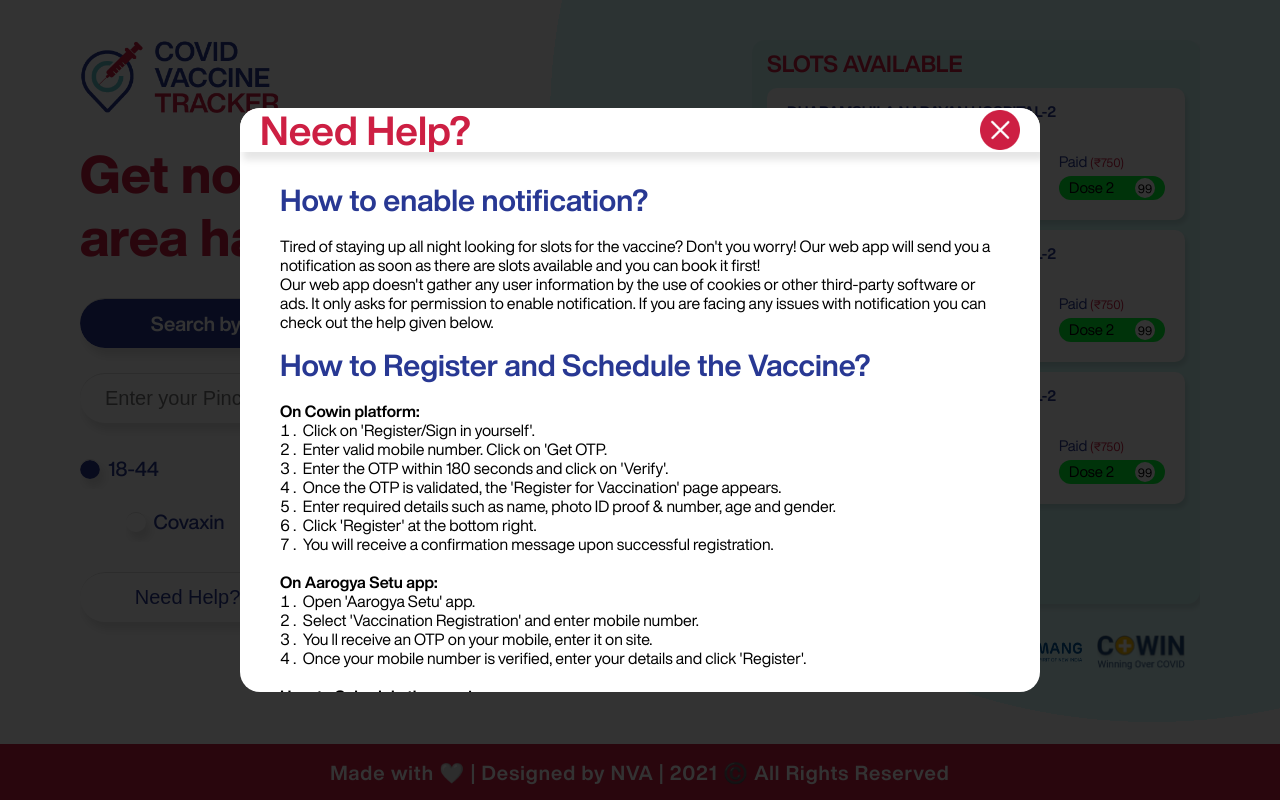
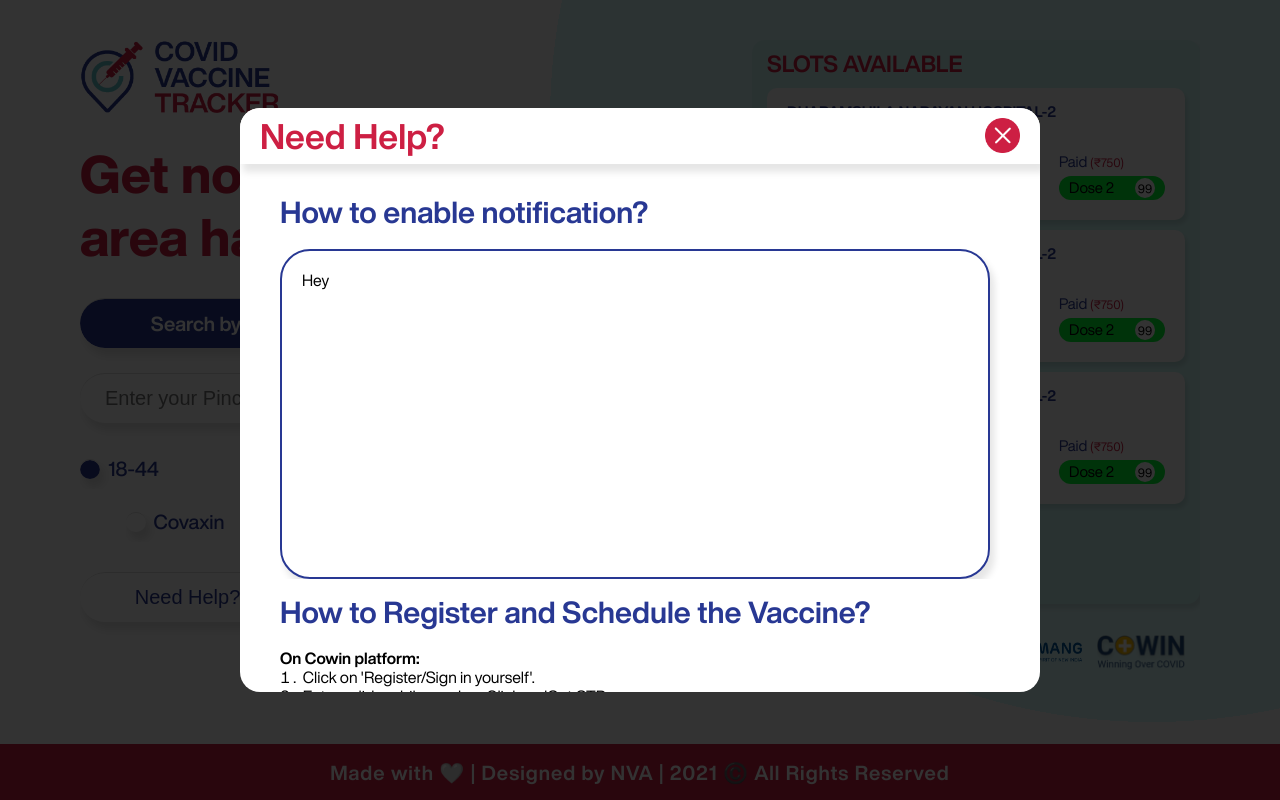
Before and after one commit to NVA-21/vaccine_tracker, a React (Create React App) app: page / in a window 1280 px wide. Both pictures are taken after a click on the button "Need Help?". Built offline with nearby package versions, Linux system fonts and the light colour scheme.

Commit message:
Modal changes

```diff
--- a/src/Components/Checkbox/Checkbox.css
+++ b/src/Components/Checkbox/Checkbox.css
@@ -12,6 +12,7 @@
   border-radius: 50%;
   box-shadow: var(--input-boxShadow);
   border-top: var(--border-top);
+  overflow: hidden;
 }
 
 .check-color input {
@@ -39,7 +40,7 @@
 
 .change-color::before {
   position: absolute;
-	content: '';
+  content: "";
   height: 20px;
   width: 20px;
   border-radius: 50%;
--- a/src/Components/Modal/HelpModal.css
+++ b/src/Components/Modal/HelpModal.css
@@ -9,6 +9,22 @@
   justify-content: center;
   font-size: 16px;
   color: var(--primary-color);
+}
+
+.helpModal-head .notif-help {
+  height: 330px;
+  width: 710px;
+  border: 2px solid var(--primary-color);
+  border-radius: 30px;
+  padding: 20px;
+  box-shadow: var(--input-boxShadow);
+}
+
+.helpModal-head .api-link {
+  display: flex;
+  justify-content: center;
+  font-size: 16px;
+  margin-top: 15px;
 }
 
 @media (max-width: 768px) {
@@ -25,4 +41,13 @@
   .helpModal-head ol {
     text-align: left;
   }
+
+  .helpModal-head .notif-help {
+    height: 330px;
+    width: 270px;
+    border: 2px solid var(--primary-color);
+    border-radius: 30px;
+    padding: 20px;
+    box-shadow: var(--input-boxShadow);
+  }
 }
--- a/src/Components/Modal/HelpModal.js
+++ b/src/Components/Modal/HelpModal.js
@@ -7,15 +7,7 @@ export default function HelpModal() {
       <div className="helpModal-head">
         <h2 className="helpModal-topicHead">How to enable notification?</h2>
         <br />
-        <p>
-          Tired of staying up all night looking for slots for the vaccine? Don't
-          you worry! Our web app will send you a notification as soon as there
-          are slots available and you can book it first!
-          <br /> Our web app doesn't gather any user information by the use of
-          cookies or other third-party software or ads. It only asks for
-          permission to enable notification. If you are facing any issues with
-          notification you can check out the help given below.
-        </p>
+        <div className="notif-help">Hey</div>
       </div>
 
       <div className="helpModal-head">
@@ -115,9 +107,33 @@ export default function HelpModal() {
           this site!
         </p>
         <br />
-        <a href="https://t.me/NVA_CovidVaccineTracker" target="_blank">
+        <a
+          href="https://t.me/NVA_CovidVaccineTracker"
+          target="_blank"
+          rel="noreferrer"
+        >
           Click here to go to the Telegram Channel!
         </a>
+      </div>
+      <div className="helpModal-head">
+        <h2 className="helpModal-topicHead">How does this site work?</h2>
+        <br />
+        <p>
+          This site was built using React JS. React JS is a javascript library
+          maintained by Facebook which helps this site to be blazing fast. We
+          use the free APIs provided by the government to gather the data, which
+          we filter and provide according to your needs.
+        </p>
+        <div className="api-link">
+          API link: &nbsp;
+          <a
+            href="https://apisetu.gov.in/public/marketplace/api/cowin/cowin-public-v2"
+            target="_blank"
+            rel="noreferrer"
+          >
+            https://apisetu.gov.in/public/marketplace/api/cowin/cowin-public-v2
+          </a>
+        </div>
       </div>
     </>
   );
--- a/src/Components/Modal/Modal.css
+++ b/src/Components/Modal/Modal.css
@@ -47,9 +47,9 @@
   background: #fff;
   color: var(--secondary-color);
   box-shadow: var(--input-boxShadow);
-	padding: 10px 20px;
+  padding: 20px 20px;
   display: flex;
-	font-size: 40px;
+  font-size: 35px;
   font-weight: 600;
   align-items: center;
   justify-content: space-between;
@@ -57,7 +57,7 @@
 }
 
 .modal-header img {
-	height: 40px;
+  height: 35px;
   width: auto;
   margin-top: 5px;
 }
@@ -111,7 +111,7 @@
 @media (max-width: 768px) {
   .modal-header {
     font-size: 25px;
-		padding: 10px;
+    padding: 20px;
   }
 
   .modal-header span img {
```
Lines whose indentation alone changed are shown as unchanged.
